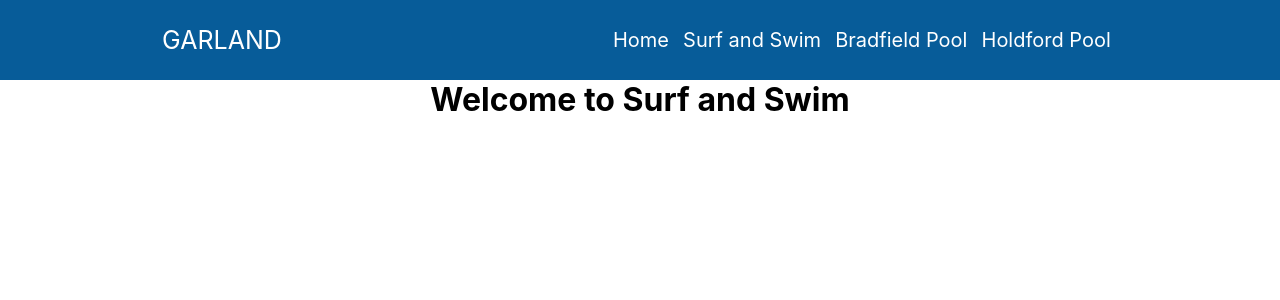
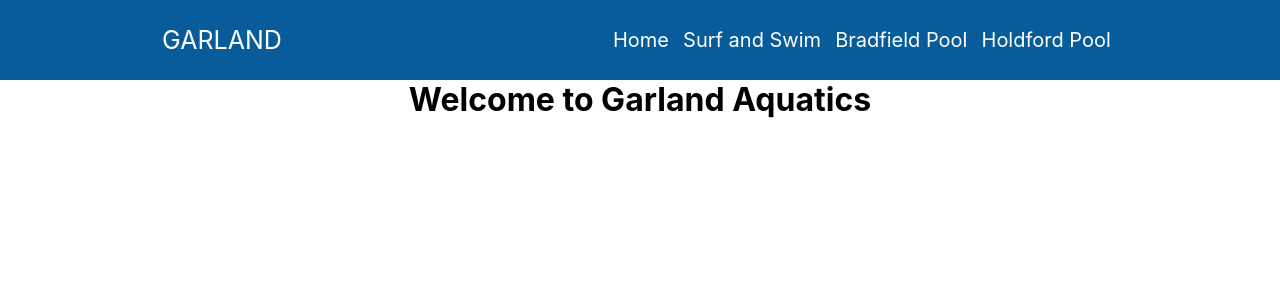
Before and after one commit to Mamii868/Surfsite, a React (Create React App) app: page / in a window 1280 px wide. Shown: the top 300 px of the page. Built offline with nearby package versions, Linux system fonts and the light colour scheme.

Commit message:
title change

```diff
--- a/src/App.js
+++ b/src/App.js
@@ -4,7 +4,7 @@
   return (
     <div className="App">
       <Navbar/>
-      <h1>Welcome to Surf and Swim</h1>
+      <h1>Welcome to Garland Aquatics</h1>
     </div>
   );
 }
```
